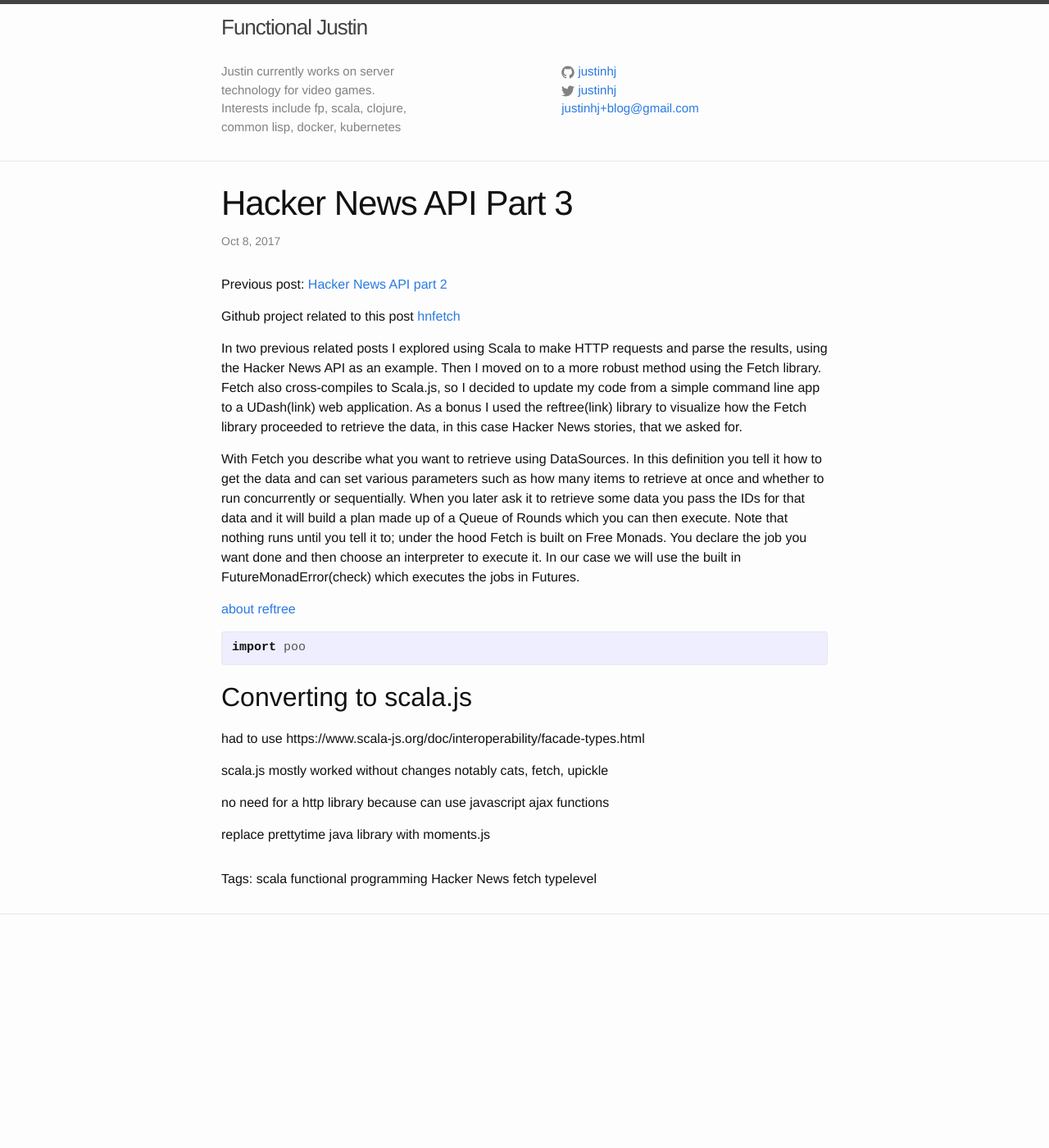
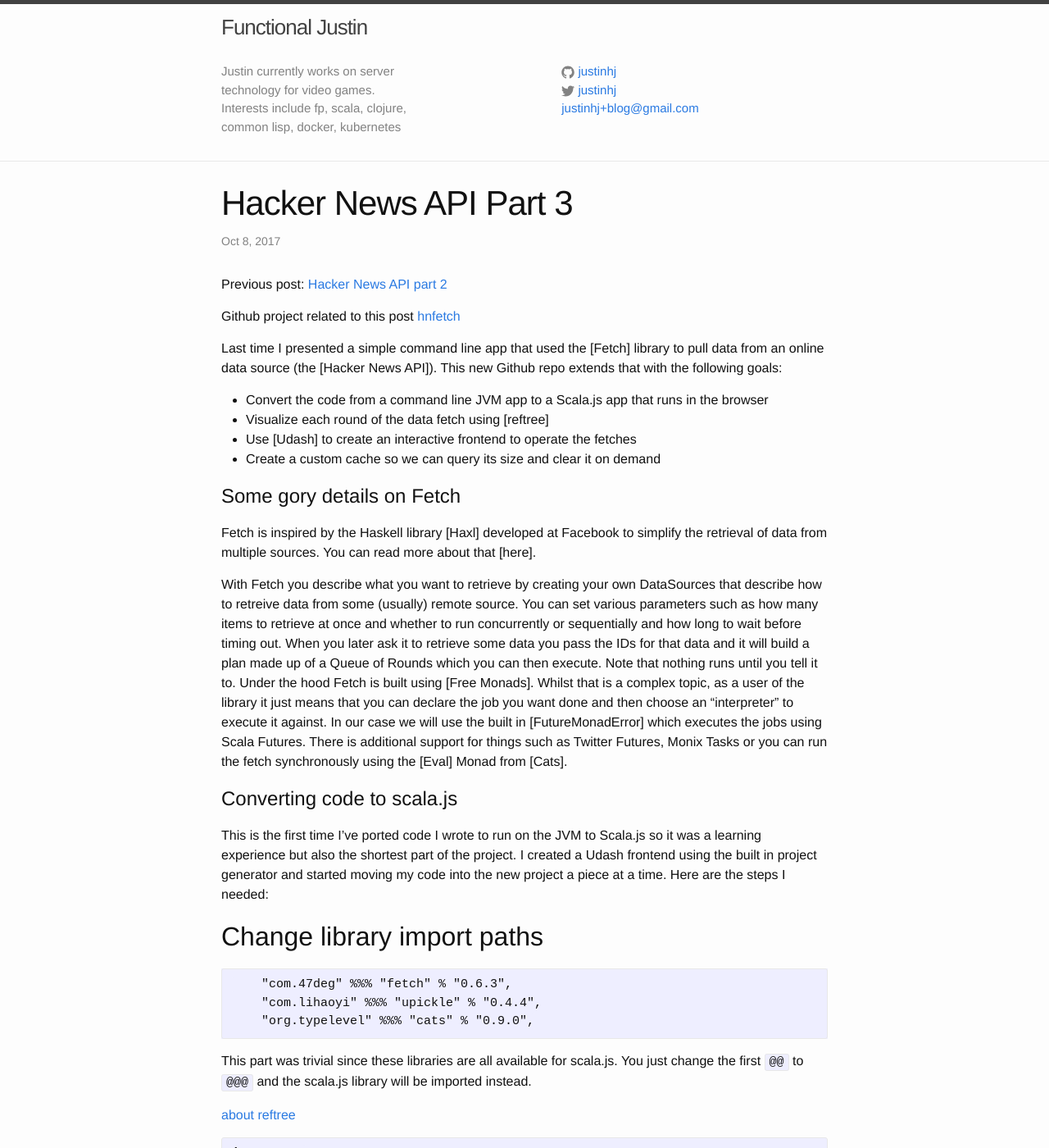
Before and after one commit to justinhj/justinhj.github.io, a Jekyll site: the page built from _posts/2017-10-08-hacker-news-api-3.md, in a window 1280 px wide and 1400 px high. Shown: the whole window at 82% size. Built offline with Jekyll 4.4.1, drawn with Linux system fonts in a browser that asks for light colours; comment, search, counter and statistics services are not loaded; some of the changed text lies outside the part shown.

Commit message:
some work

````diff
--- a/_posts/2017-10-08-hacker-news-api-3.md
+++ b/_posts/2017-10-08-hacker-news-api-3.md
@@ -6,17 +6,46 @@
 - scala
 - functional programming
 - Hacker News
+- Hacker News API
 - fetch
 - typelevel
+- reftree
+- scala.js
 ---
 
 Previous post: [Hacker News API part 2](/2017-07-30-hacker-news-api-2.html)
 
 Github project related to this post [hnfetch](https://github.com/justinhj/hnfetchjs)
 
-In two previous related posts I explored using Scala to make HTTP requests and parse the results, using the Hacker News API as an example. Then I moved on to a more robust method using the Fetch library. Fetch also cross-compiles to Scala.js, so I decided to update my code from a simple command line app to a UDash(link) web application. As a bonus I used the reftree(link) library to visualize how the Fetch library proceeded to retrieve the data, in this case Hacker News stories, that we asked for.
+Last time I presented a simple command line app that used the [Fetch] library to pull data from an online data source (the [Hacker News API]). This new Github repo extends that with the following goals:
 
-With Fetch you describe what you want to retrieve using DataSources. In this definition you tell it how to get the data and can set various parameters such as how many items to retrieve at once and whether to run concurrently or sequentially. When you later ask it to retrieve some data you pass the IDs for that data and it will build a plan made up of a Queue of Rounds which you can then execute. Note that nothing runs until you tell it to; under the hood Fetch is built on Free Monads. You declare the job you want done and then choose an interpreter to execute it. In our case we will use the built in FutureMonadError(check) which executes the jobs in Futures.
+- Convert the code from a command line JVM app to a Scala.js app that runs in the browser
+- Visualize each round of the data fetch using [reftree]
+- Use [Udash] to create an interactive frontend to operate the fetches
+- Create a custom cache so we can query its size and clear it on demand
+
+# Some gory details on Fetch
+
+Fetch is inspired by the Haskell library [Haxl] developed at Facebook to simplify the retrieval of data from multiple sources. You can read more about that [here].
+
+With Fetch you describe what you want to retrieve by creating your own DataSources that describe how to retreive data from some (usually) remote source. You can set various parameters such as how many items to retrieve at once and whether to run concurrently or sequentially and how long to wait before timing out. When you later ask it to retrieve some data you pass the IDs for that data and it will build a plan made up of a Queue of Rounds which you can then execute. Note that nothing runs until you tell it to. Under the hood Fetch is built using [Free Monads]. Whilst that is a complex topic, as a user of the library it just means that you can declare the job you want done and then choose an "interpreter" to execute it against. In our case we will use the built in [FutureMonadError] which executes the jobs using Scala Futures. There is additional support for things such as Twitter Futures, Monix Tasks or you can run the fetch synchronously using the [Eval] Monad from [Cats].
+
+# Converting code to scala.js
+
+This is the first time I've ported code I wrote to run on the JVM to Scala.js so it was a learning experience but also the shortest part of the project. I created a Udash frontend using the built in project generator and started moving my code into the new project a piece at a time. Here are the steps I needed:
+
+## Change library import paths
+
+```
+    "com.47deg" %%% "fetch" % "0.6.3",
+    "com.lihaoyi" %%% "upickle" % "0.4.4",
+    "org.typelevel" %%% "cats" % "0.9.0",
+```
+
+This part was trivial since these libraries are all available for scala.js. You just change the first `@@` to `@@@` and the scala.js library will be imported instead.
+
+
+
 
 [about reftree](https://www.youtube.com/watch?v=6mWaqGHeg3g)
 
````
